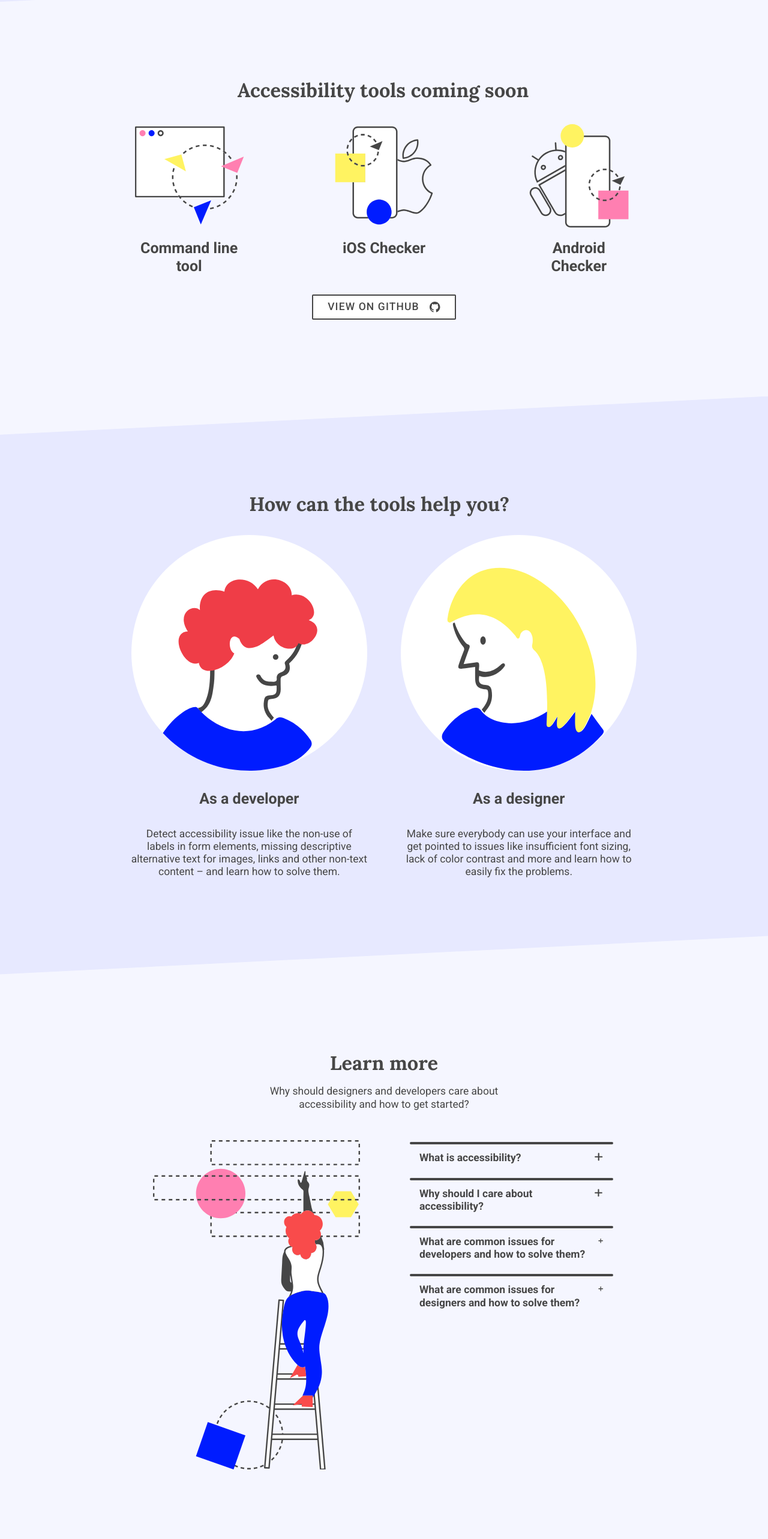
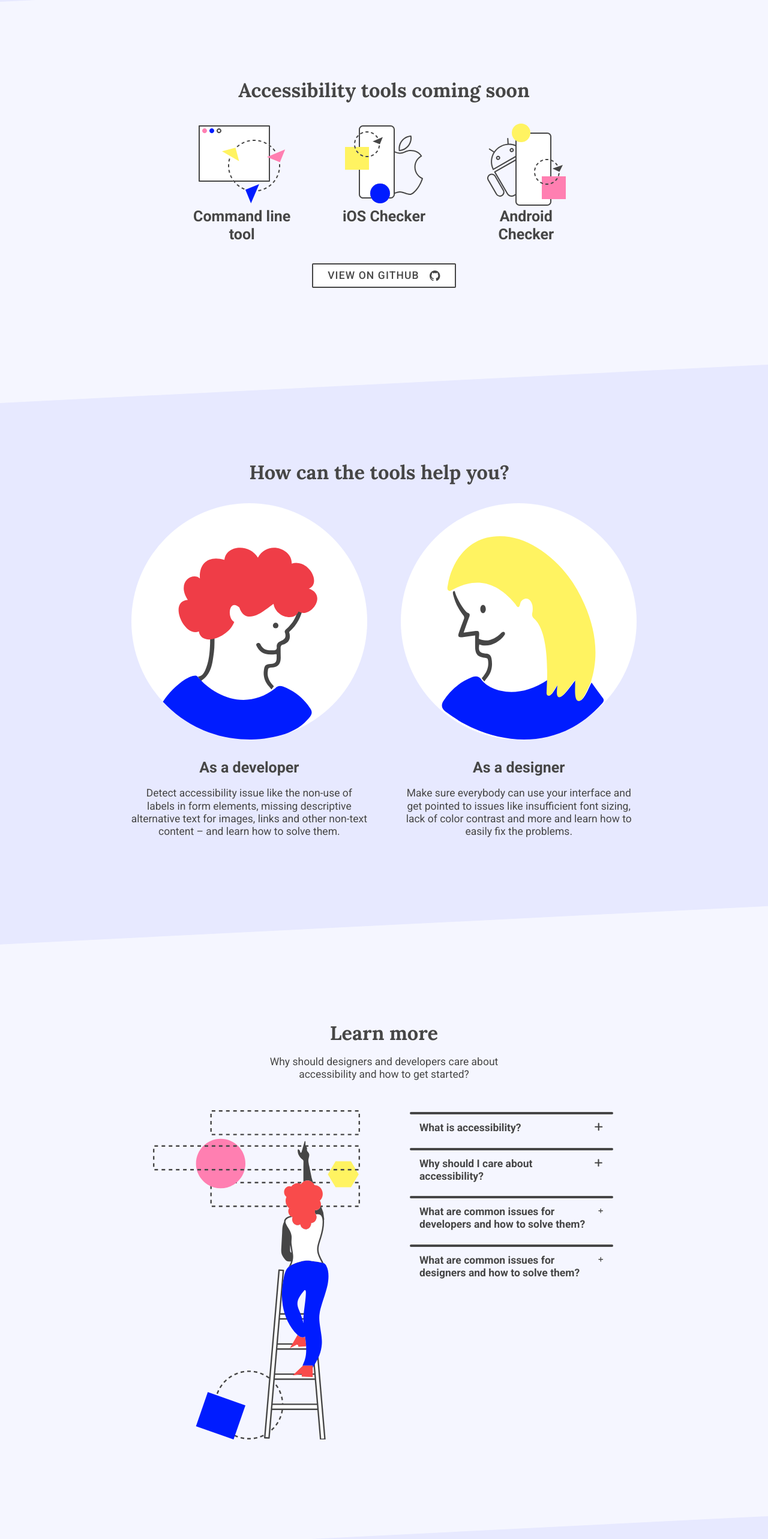
Before and after one commit to accessibility-tools/website, a Next.js app: page / in a window 1280 px wide. Shown: the part 1580-4146 px from the top of the page at 60% size. Built offline with nearby package versions, Linux system fonts and the light colour scheme.

Commit message:
Centering more things

```diff
--- a/src/pages/index.jsx
+++ b/src/pages/index.jsx
@@ -108,19 +108,25 @@ const LandingPage = () => {
           <Center>
             <Stack space="medium">
               <h2>Accessibility tools coming soon</h2>
-              <Switcher treshold="50rem" space="9rem">
+              <Switcher treshold="40rem" space="3.5rem">
                 <div>
                   <Stack space="small">
+                    <Center>
                       <img src="/illustrations/product-ci.svg" alt="" />
                       <h3>Command line tool</h3>
+                    </Center>
                   </Stack>
                   <Stack space="small">
+                    <Center>
                       <img src="/illustrations/product-ios.svg" alt="" />
                       <h3>iOS Checker</h3>
+                    </Center>
                   </Stack>
                   <Stack space="small">
+                    <Center>
                       <img src="/illustrations/product-android.svg" alt="" />
                       <h3>Android Checker</h3>
+                    </Center>
                   </Stack>
                 </div>
               </Switcher>
@@ -134,10 +140,11 @@ const LandingPage = () => {
           <Center>
             <Stack>
               <h2>How can the tools help you?</h2>
-              <Switcher treshold="30rem" space="3.5rem">
+              <Switcher treshold="35rem" space="3.5rem">
                 <div>
                   <Stack>
                     <img src="/illustrations/persona-a.svg" alt="" />
+                    <Center>
                       <h3>As a developer</h3>
                       <p>
                         Detect accessibility issue like the non-use of labels in
@@ -145,16 +152,19 @@ const LandingPage = () => {
                         images, links and other non-text content – and learn how
                         to solve them.
                       </p>
+                    </Center>
                   </Stack>
                   <Stack>
                     <img src="/illustrations/persona-b.svg" alt="" />
+                    <Center>
                       <h3>As a designer</h3>
                       <p>
-                      Make sure everybody can use your interface and get pointed
-                      to issues like insufficient font sizing, lack of color
-                      contrast and more and learn how to easily fix the
+                        Make sure everybody can use your interface and get
+                        pointed to issues like insufficient font sizing, lack of
+                        color contrast and more and learn how to easily fix the
                         problems.
                       </p>
+                    </Center>
                   </Stack>
                 </div>
               </Switcher>
@@ -171,14 +181,9 @@ const LandingPage = () => {
                   and how to get started?
                 </p>
               </Center>
-              <Switcher treshold="30rem" space="5rem">
+              <Switcher treshold="35rem" space="5rem">
                 <div>
-                  <Img
-                    src="/illustrations/learn-more.svg"
-                    alt=""
-                    width="40vw"
-                    maxWidth="20rem"
-                  />
+                  <Img src="/illustrations/learn-more.svg" alt="" />
                   <FAQ />
                 </div>
               </Switcher>
```
Lines whose indentation alone changed are shown as unchanged.
